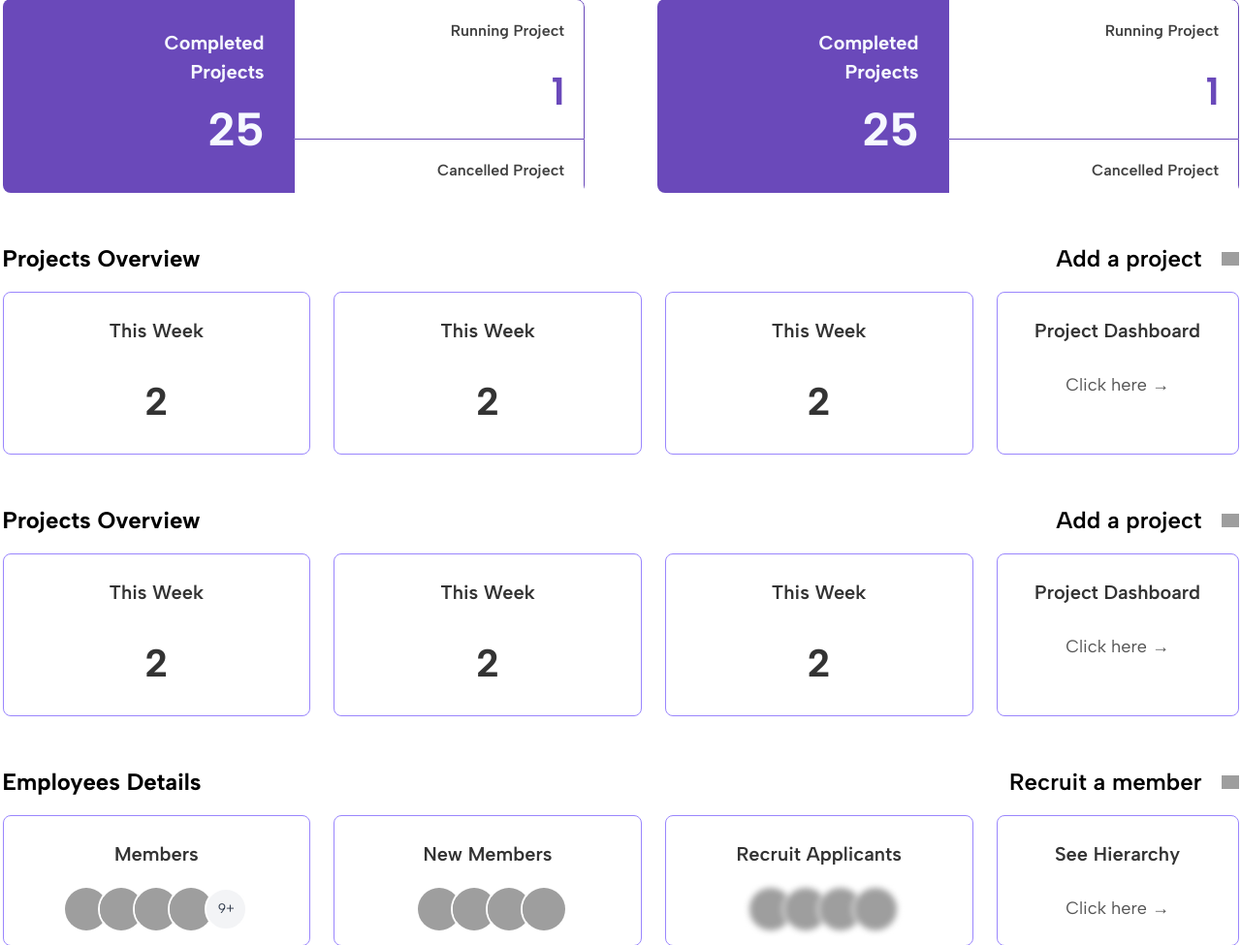
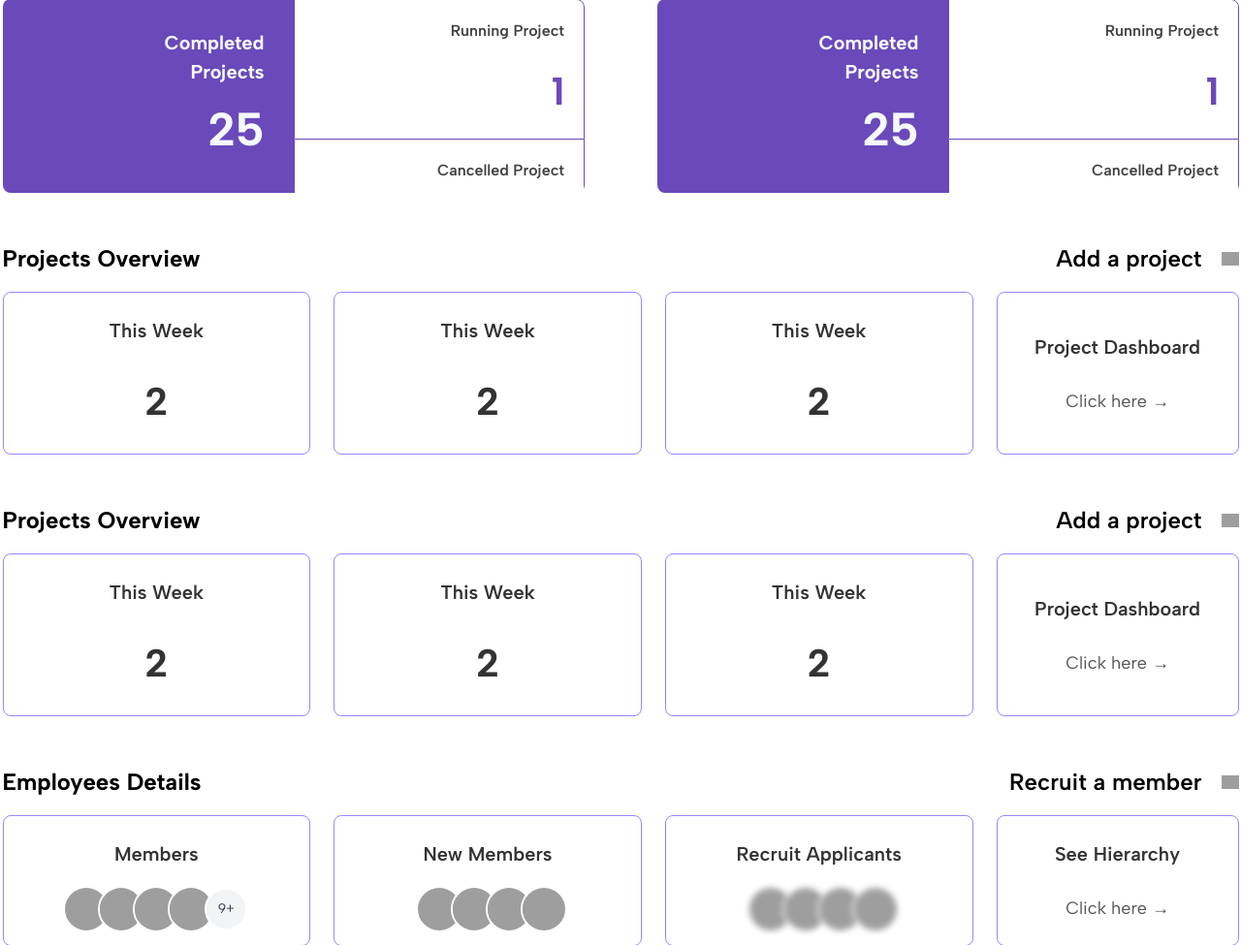
Before and after one commit to reju-1/better-start, a Python web app: template templates/dashboard.html in a window 1280 px wide. Shown: the part 176-1151 px from the top of the page at 97% size. Run offline with Jinja, Linux system fonts and the light colour scheme; the template is opened without the code that fills it, so the values that code supplies are empty; some libraries are stand-ins or nearby versions; grey boxes are pictures that could not be loaded.

Commit message:
Updated Dashboard Template

```diff
--- a/templates/dashboard.html
+++ b/templates/dashboard.html
@@ -248,7 +248,7 @@
           </div>
 
           <div
-            class="border border-[#9a86fd] flex flex-col gap-5 rounded-lg p-6 text-center w-[250px] font-['Albert_Sans']"
+            class="align-center justify-center border border-[#9a86fd] flex flex-col gap-5 rounded-lg p-6 text-center w-[250px] font-['Albert_Sans']"
           >
             <div
               class="text-[20px] font-semibold text-[#333] mb-2"
@@ -339,7 +339,7 @@
           </div>
 
           <div
-            class="border border-[#9a86fd] flex flex-col gap-5 rounded-lg p-6 text-center w-[250px] font-['Albert_Sans']"
+            class="border align-center justify-center border-[#9a86fd] flex flex-col gap-5 rounded-lg p-6 text-center w-[250px] font-['Albert_Sans']"
           >
             <div
               class="text-[20px] font-semibold text-[#333] mb-2"
@@ -593,7 +593,7 @@
           </div>
 
           <div
-            class="border border-[#9a86fd] flex flex-col gap-5 rounded-lg p-6 text-center w-[250px] font-['Albert_Sans']"
+            class="border align-center justify-center border-[#9a86fd] flex flex-col gap-5 rounded-lg p-6 text-center w-[250px] font-['Albert_Sans']"
           >
             <div
               class="text-[20px] font-semibold text-[#333] mb-2"
```
